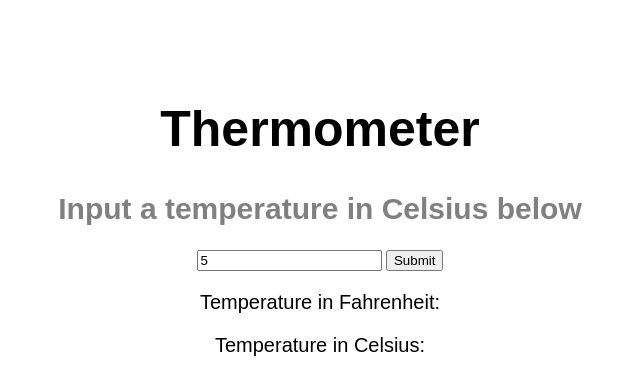
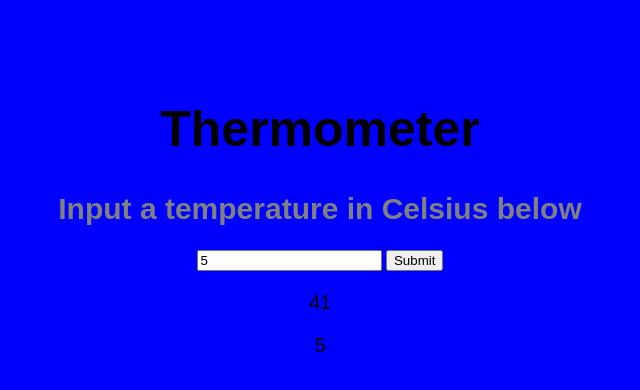
Before and after one commit to lazraka/weather-app, a plain HTML site: page index.html in a window 1280 px wide. Both pictures are taken after typing "5" into the empty fields and a click on the button "Submit". Shown: the whole page, without its empty margins (320-960 px from the left). Drawn offline with Linux system fonts and the light colour scheme.

Commit message:
Background color changed

```diff
--- a/index.html
+++ b/index.html
@@ -9,9 +9,9 @@
 	<h1>Thermometer</h1>
 	<h2>Input a temperature in Celsius below</h2>
 	<input type="number" name="fieldname" id="fieldname"/>
-	<button class="Submit-button">Submit</button>
-	<p class="fahrenheit">Temperature in Fahrenheit:</p>
-	<p class="celsius">Temperature in Celsius:</p>
+	<button id="submit-button">Submit</button>
+	<p id="fahrenheit">Temperature in Fahrenheit:</p>
+	<p id="celsius">Temperature in Celsius:</p>
 
 	<script src="js/index.js"></script>
 </body>
--- a/js/index.js
+++ b/js/index.js
@@ -0,0 +1,26 @@
+
+// console.log(parseInt(document.getElementById('fieldname').value));
+// console.log(num)
+var num;
+document.getElementById('submit-button').onclick = function(){
+	num=parseInt(document.getElementById('fieldname').value)
+	document.getElementById('celsius').innerHTML = num;
+	num = (num * 1.8) + 32;
+	document.getElementById('fahrenheit').innerHTML = num;
+	determineSeason(num);
+}
+
+function determineSeason(temp){
+	if (temp <= 32){
+		document.body.style.backgroundColor = "grey";
+	}
+	else if (temp>32 && temp<=50){
+		document.body.style.backgroundColor = "blue";
+		}
+	else if (temp>50 && temp<=80){
+		document.body.style.backgroundColor = "orange";
+		}
+	else if (temp>80){
+		document.body.style.backgroundColor = "yellow";
+		}
+}
```
